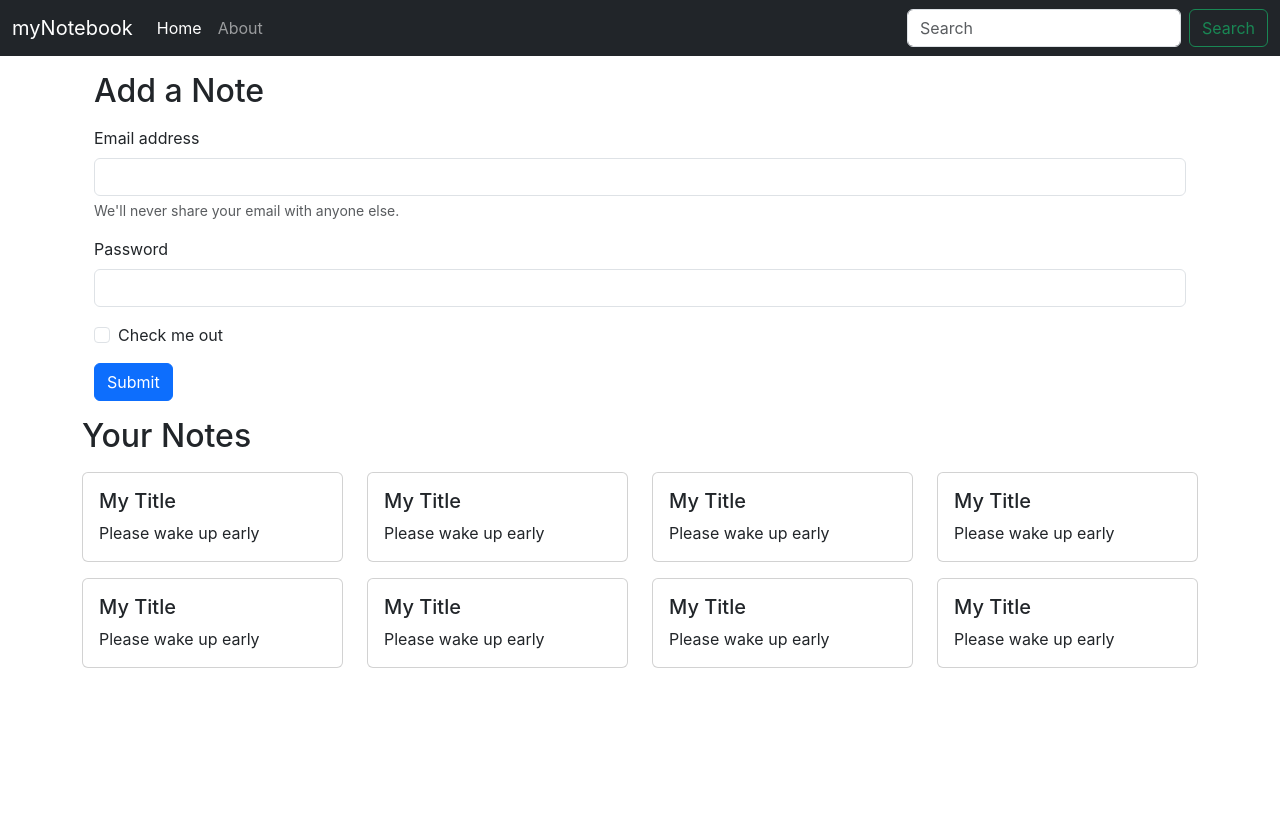
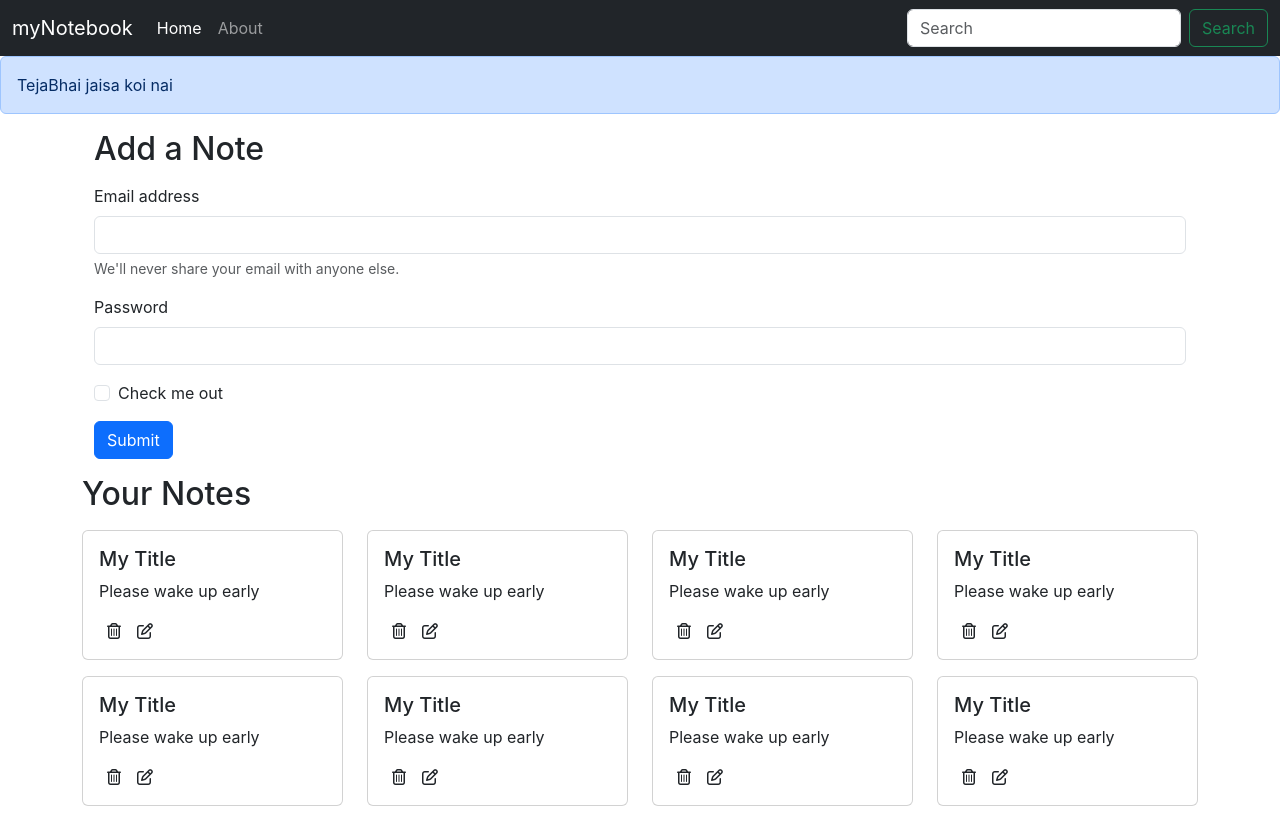
Before and after one commit to TejaBhai1510/myNotebook_MERN, a React (Create React App) app: page / in a window 1280 px wide. Before the commit the page ends 800 px from the top, so only its background shows below. Built offline with nearby package versions, Linux system fonts and the light colour scheme.

Commit message:
Added fontawesome icons

```diff
--- a/public/index.html
+++ b/public/index.html
@@ -16,6 +16,7 @@
 <body>
   <noscript>You need to enable JavaScript to run this app.</noscript>
   <div id="root"></div>
+  <script src="https://kit.fontawesome.com/83fbead6a8.js" crossorigin="anonymous"></script>
   <script src="https://cdn.jsdelivr.net/npm/bootstrap@5.3.3/dist/js/bootstrap.bundle.min.js" integrity="sha384-YvpcrYf0tY3lHB60NNkmXc5s9fDVZLESaAA55NDzOxhy9GkcIdslK1eN7N6jIeHz" crossorigin="anonymous"></script>
 </body>
 
--- a/src/App.js
+++ b/src/App.js
@@ -2,12 +2,8 @@ import './App.css';
 import Navbar from './components/Navbar';
 import Home from './components/Home';
 import About from './components/About';
-
-import {
-  BrowserRouter as Router,
-  Routes,
-  Route,
-} from "react-router-dom";
+import Alert from './components/Alert';
+import { BrowserRouter as Router, Routes, Route } from "react-router-dom";
 import NoteState from './context/notes/NoteState';
 
 function App() {
@@ -16,9 +12,10 @@ function App() {
       <NoteState>
         <Router>
           <Navbar />
+          <Alert message="TejaBhai jaisa koi nai"/>
           <div className="container">
             <Routes>
-              <Route exact path="/" element={<Home />}/>
+              <Route exact path="/" element={<Home />} />
               <Route exact path="/about" element={<About />}>
               </Route>
             </Routes>
--- /dev/null
+++ b/src/components/Alert.js
@@ -0,0 +1,13 @@
+import React from 'react'
+
+const Alert = (props) => {
+  return (
+    <div>
+      <div className="alert alert-primary"role="alert">
+        {props.message}
+      </div>
+    </div>
+  )
+}
+
+export default Alert
--- a/src/components/NoteItem.js
+++ b/src/components/NoteItem.js
@@ -8,6 +8,8 @@ const NoteItem = (props) => {
                     <div className="card-body">
                         <h5 className="card-title">{note.title}</h5>
                         <p className="card-text">{note.description}</p>
+                        <i className="mx-2 far fa-trash-alt"></i>
+                        <i className="mx-2 far fa-edit"></i>
                     </div>
             </div>
         </div>
--- a/src/components/Notes.js
+++ b/src/components/Notes.js
@@ -10,7 +10,7 @@ const Notes = () => {
             <div className="row my-3">
                 <h2>Your Notes</h2>
                 {notes.map((note) => {
-                    return <NoteItem note={note}/>;
+                    return <NoteItem key={note._id} note={note}/>;
                 })}
             </div>
         </div>
--- a/src/context/notes/NoteState.js
+++ b/src/context/notes/NoteState.js
@@ -4,7 +4,7 @@ import { useState } from "react";
 const NoteState = (props) => {
     const notesInitial = [
         {
-            "_id": "61322f19553781a8ca8d0e06",
+            "_id": "61322f195537818ca8d0e06",
             "user": "6131dc5e3e4037cd4734a066",
             "title": "My Title",
             "description": "Please wake up early",
@@ -13,7 +13,7 @@ const NoteState = (props) => {
             "__v": 0
           },
           {
-            "_id": "61322f19553781a8ca8d0e08",
+            "_id": "61322f1955378a8ca8d0e08",
             "user": "6131dc5e3e4037cd4734a066",
             "title": "My Title",
             "description": "Please wake up early",
@@ -22,7 +22,7 @@ const NoteState = (props) => {
             "__v": 0
           },
           {
-            "_id": "61322f19553781a8ca8d0e08",
+            "_id": "6132219553781a8ca8d0e08",
             "user": "6131dc5e3e4037cd4734a066",
             "title": "My Title",
             "description": "Please wake up early",
@@ -31,7 +31,7 @@ const NoteState = (props) => {
             "__v": 0
           },
           {
-            "_id": "61322f19553781a8ca8d0e08",
+            "_id": "61322f9553781a8ca8d0e08",
             "user": "6131dc5e3e4037cd4734a066",
             "title": "My Title",
             "description": "Please wake up early",
@@ -40,7 +40,7 @@ const NoteState = (props) => {
             "__v": 0
           },
           {
-            "_id": "61322f19553781a8ca8d0e08",
+            "_id": "61322f1955781a8ca8d0e08",
             "user": "6131dc5e3e4037cd4734a066",
             "title": "My Title",
             "description": "Please wake up early",
@@ -49,7 +49,7 @@ const NoteState = (props) => {
             "__v": 0
           },
           {
-            "_id": "61322f19553781a8ca8d0e08",
+            "_id": "61322f1953781a8ca8d0e08",
             "user": "6131dc5e3e4037cd4734a066",
             "title": "My Title",
             "description": "Please wake up early",
@@ -58,7 +58,7 @@ const NoteState = (props) => {
             "__v": 0
           },
           {
-            "_id": "61322f19553781a8ca8d0e08",
+            "_id": "61322f19553781a8a8d0e08",
             "user": "6131dc5e3e4037cd4734a066",
             "title": "My Title",
             "description": "Please wake up early",
@@ -67,7 +67,7 @@ const NoteState = (props) => {
             "__v": 0
           },
           {
-            "_id": "61322f19553781a8ca8d0e08",
+            "_id": "61322f19553781a8ca8d0e8",
             "user": "6131dc5e3e4037cd4734a066",
             "title": "My Title",
             "description": "Please wake up early",
@@ -79,8 +79,8 @@ const NoteState = (props) => {
     const [notes, setNotes] = useState(notesInitial);
 
     return (
-        <NoteContext.Provider value={{ notes, setNotes }}>
-            {props.children}
+        <NoteContext.Provider value={{notes, setNotes}}>
+            { props.children }
         </NoteContext.Provider>
     )
 };
--- a/src/index.css
+++ b/src/index.css
@@ -11,3 +11,7 @@ code {
   font-family: source-code-pro, Menlo, Monaco, Consolas, 'Courier New',
     monospace;
 }
+
+i{
+  cursor: pointer;
+}
```
Lines whose indentation alone changed are shown as unchanged.
